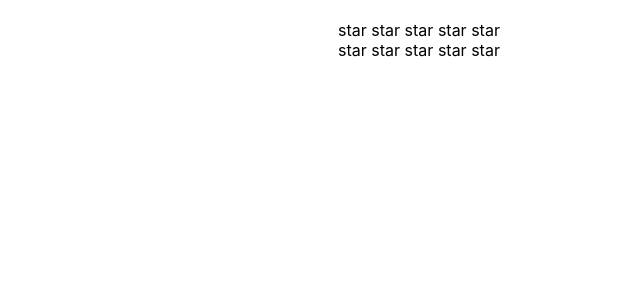
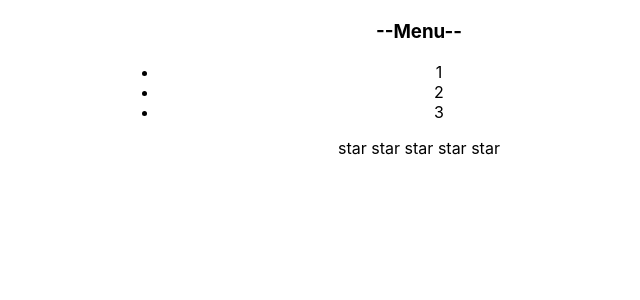
Before and after one commit to Dallmad/examples, a React (Create React App) app: page / in a window 1280 px wide. Shown: the top 300 px of the page, without its empty margins (221-861 px from the left). Built offline with nearby package versions, Linux system fonts and the light colour scheme.

Commit message:
raised the data for accordion in app

```diff
--- a/src/App.tsx
+++ b/src/App.tsx
@@ -9,17 +9,23 @@ import {Accordion} from "./components/Accordion/Accordion";
 
 function App() {
     let [ratingValue, setRatingValue] = useState<RatingValueType>(0)
-    let [accordionCollapsed,setAccordionCollapsed] = useState<boolean>(false)
+    let [accordionCollapsed, setAccordionCollapsed] = useState<boolean>(false)
     return (
         <div className={'App'}>
             {/*<OnOff on={false}/>*/}
             {/*added uncontrolled buttons Accordion and Rating*/}
             {/*<UncontrolledAccordion titleValue={'Menu'}/>*/}
-{/*
-            <Accordion titleValue={'Menu'} collapsed={setAccordionCollapsed}/>
-*/}
-            <Rating value={ratingValue} onClick={setRatingValue}/>
-            <UncontrolledRating/>
+
+            <Accordion
+                titleValue={'Menu'}
+                collapsed={accordionCollapsed}
+                onChange={() => {
+                    setAccordionCollapsed(!accordionCollapsed)
+                }}/>
+
+            <Rating
+                value={ratingValue}
+                onClick={setRatingValue}/>
         </div>
     );
 }
--- a/src/components/Accordion/Accordion.tsx
+++ b/src/components/Accordion/Accordion.tsx
@@ -1,24 +1,29 @@
-import React from "react";
+import React, {useState} from "react";
 
 type AccordionPropsType = {
     titleValue: string
     collapsed: boolean
+    onChange:()=>void
 }
 
 export function Accordion(props: AccordionPropsType) {
-        return <div>
-            <AccordionTitle title={props.titleValue}/>
-            { !props.collapsed && <AccordionBody/> }
-        </div>
-    }
+
+    let [collapsed,setCollapsed] = useState(false)
+    return <div>
+        <AccordionTitle title={props.titleValue}
+        onChange={props.onChange}/>
+        { !props.collapsed && <AccordionBody/> }
+    </div>
+}
 
 
 type AccordionTitlePropsType = {
     title: string
+    onChange:()=>void
 }
 
 function AccordionTitle(props: AccordionTitlePropsType) {
-    return <h3>{props.title}</h3>
+    return <h3 onClick={props.onChange}>--{props.title}--</h3>
 }
 
 function AccordionBody() {
```
